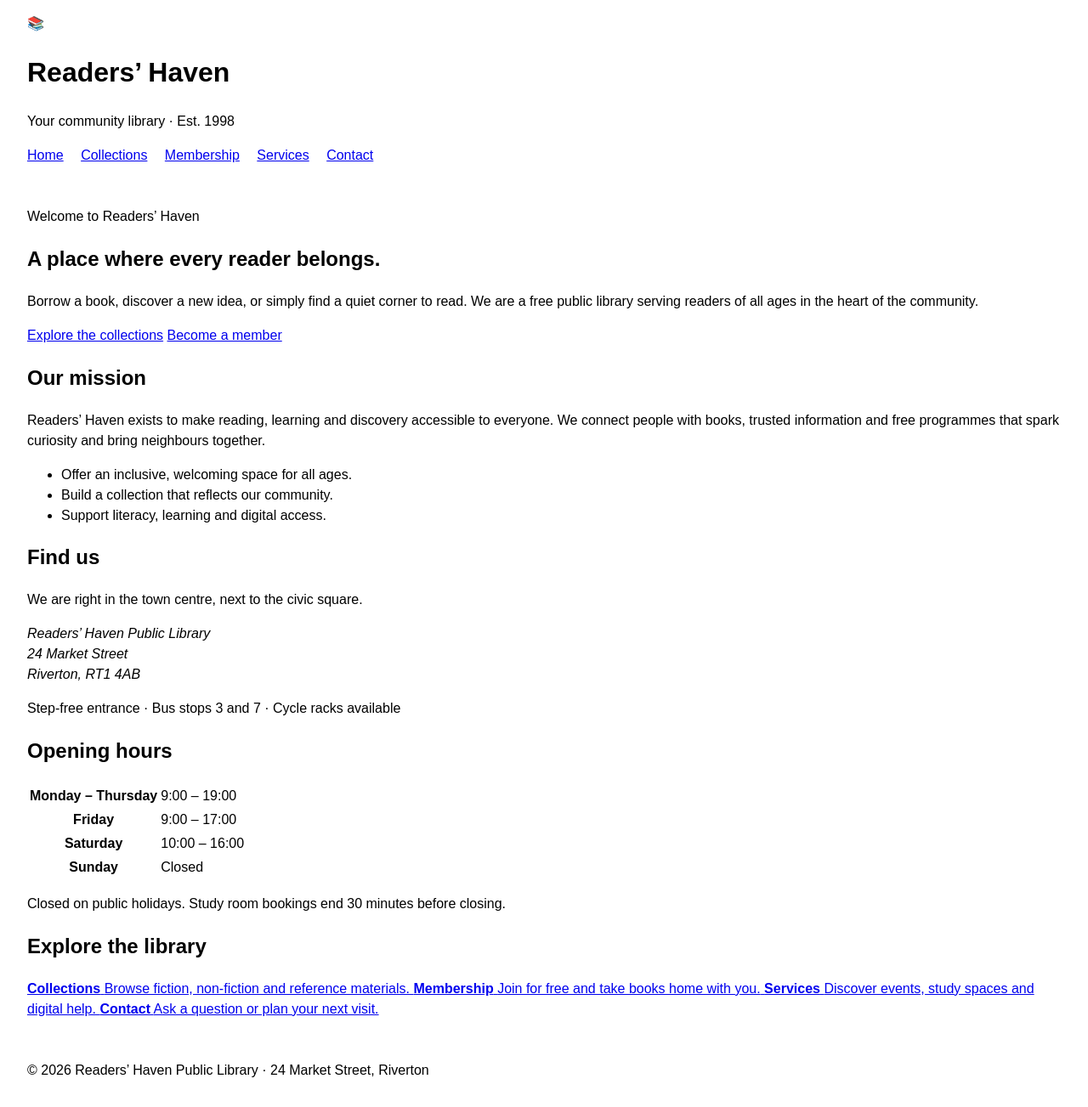
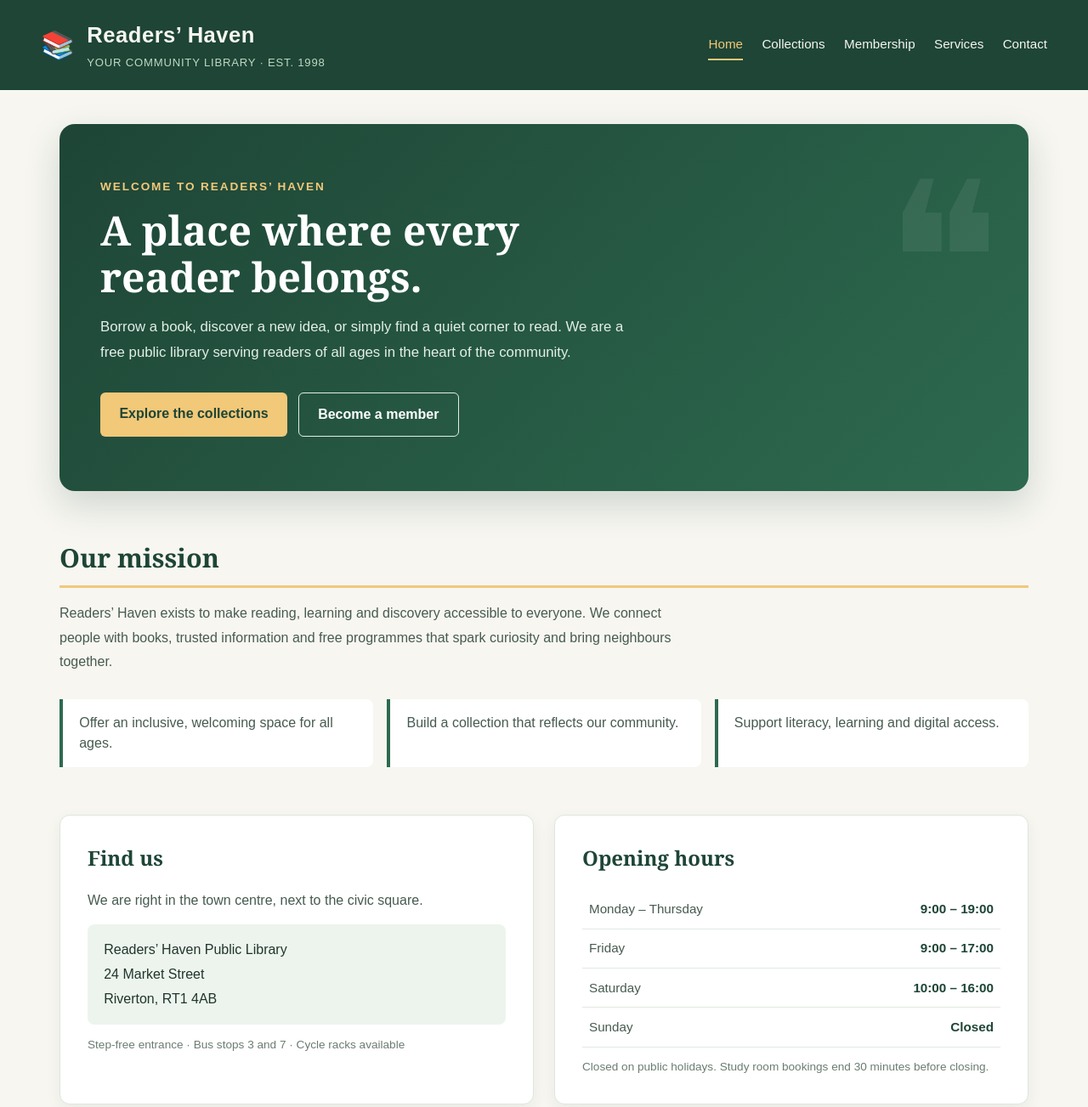
Before and after one commit to AqifAhmed/readers-haven-library, a website: page src/index.html in a window 1280 px wide. Shown: the top 1303 px of the page at 85% size. Drawn offline with Linux system fonts and the light colour scheme.

Commit message:
style: theme the home page with hero, info cards and link grid

```diff
--- a/styles/style.css
+++ b/styles/style.css
@@ -198,3 +198,296 @@ nav a {
     font-size: 1.5rem;
   }
 }
+
+/* =================================
+   HOME PAGE - GREEN LIBRARY THEME
+   ================================= */
+
+.home-body {
+  background-color: #F7F6F1;
+  color: #20362C;
+  font-family: Arial, Helvetica, sans-serif;
+}
+
+.home-header {
+  display: flex;
+  align-items: center;
+  justify-content: space-between;
+  gap: 2rem;
+  padding: 1.4rem 3rem;
+  background-color: #1E4536;
+  color: #F7F6F1;
+}
+
+.home-brand {
+  display: flex;
+  align-items: center;
+  gap: 0.9rem;
+}
+
+.home-brand-mark {
+  font-size: 2rem;
+  line-height: 1;
+}
+
+.home-header h1 {
+  margin: 0;
+  font-size: 1.6rem;
+  letter-spacing: 0.5px;
+}
+
+.home-tagline {
+  margin: 0.2rem 0 0;
+  color: #BFD8C4;
+  font-size: 0.82rem;
+  letter-spacing: 0.06em;
+  text-transform: uppercase;
+}
+
+.home-nav {
+  display: flex;
+  flex-wrap: wrap;
+  gap: 0.4rem 1.4rem;
+}
+
+.home-nav a {
+  color: #F7F6F1;
+  text-decoration: none;
+  font-size: 0.95rem;
+  padding: 0.35rem 0;
+  border-bottom: 2px solid transparent;
+  margin: 0;
+}
+
+.home-nav a:hover,
+.home-nav a:focus,
+.home-nav a[aria-current="page"] {
+  color: #F2C879;
+  border-bottom-color: #F2C879;
+}
+
+.home-main {
+  max-width: 1140px;
+  margin: 0 auto;
+  padding: 2.5rem 2rem 4rem;
+}
+
+.home-hero {
+  position: relative;
+  overflow: hidden;
+  padding: 4rem 3rem;
+  border-radius: 18px;
+  background: linear-gradient(135deg, #1E4536 0%, #2D6A4F 100%);
+  color: #FFFFFF;
+  box-shadow: 0 16px 40px rgba(30, 69, 54, 0.18);
+}
+
+.home-hero::after {
+  content: "\275D";
+  position: absolute;
+  right: 2rem;
+  top: -2.5rem;
+  font-family: Georgia, serif;
+  font-size: 16rem;
+  color: rgba(255, 255, 255, 0.07);
+  pointer-events: none;
+}
+
+.home-eyebrow {
+  margin: 0 0 0.8rem;
+  color: #F2C879;
+  font-size: 0.85rem;
+  font-weight: bold;
+  letter-spacing: 0.14em;
+  text-transform: uppercase;
+}
+
+.home-hero h2 {
+  max-width: 620px;
+  margin: 0 0 1rem;
+  font-family: Georgia, "Times New Roman", serif;
+  font-size: 3rem;
+  line-height: 1.15;
+}
+
+.home-hero-text {
+  max-width: 620px;
+  margin: 0 0 2rem;
+  font-size: 1.05rem;
+  line-height: 1.8;
+  color: #E3EFE6;
+}
+
+.home-hero-actions {
+  display: flex;
+  flex-wrap: wrap;
+  gap: 0.8rem;
+}
+
+.home-button {
+  display: inline-block;
+  padding: 0.8rem 1.4rem;
+  border-radius: 6px;
+  font-weight: bold;
+  text-decoration: none;
+  transition: transform 0.2s ease, background-color 0.2s ease;
+}
+
+.home-button:hover,
+.home-button:focus {
+  transform: translateY(-2px);
+}
+
+.home-button-primary {
+  background-color: #F2C879;
+  color: #1E4536;
+}
+
+.home-button-secondary {
+  border: 1px solid #E3EFE6;
+  color: #FFFFFF;
+}
+
+.home-section {
+  margin-top: 3.5rem;
+}
+
+.home-section > h2 {
+  margin: 0 0 1rem;
+  padding-bottom: 0.6rem;
+  border-bottom: 3px solid #F2C879;
+  font-family: Georgia, "Times New Roman", serif;
+  font-size: 1.9rem;
+  color: #1E4536;
+}
+
+.home-section > p {
+  max-width: 760px;
+  line-height: 1.8;
+  color: #475B50;
+}
+
+.home-mission-list {
+  display: grid;
+  grid-template-columns: repeat(3, 1fr);
+  gap: 1rem;
+  margin: 1.8rem 0 0;
+  padding: 0;
+  list-style: none;
+}
+
+.home-mission-list li {
+  padding: 1rem 1.2rem;
+  border-left: 4px solid #2D6A4F;
+  background-color: #FFFFFF;
+  border-radius: 0 8px 8px 0;
+  color: #475B50;
+}
+
+.home-info-grid {
+  display: grid;
+  grid-template-columns: repeat(2, 1fr);
+  gap: 1.5rem;
+  margin-top: 3.5rem;
+}
+
+.home-card {
+  padding: 2rem;
+  background-color: #FFFFFF;
+  border: 1px solid #DDE6DD;
+  border-radius: 12px;
+  box-shadow: 0 6px 18px rgba(32, 54, 44, 0.06);
+}
+
+.home-card h2 {
+  margin-top: 0;
+  font-family: Georgia, "Times New Roman", serif;
+  color: #1E4536;
+}
+
+.home-card-lead {
+  color: #475B50;
+}
+
+.home-address {
+  padding: 1rem 1.2rem;
+  border-radius: 8px;
+  background-color: #EDF4EE;
+  font-style: normal;
+  line-height: 1.8;
+}
+
+.home-card-note {
+  margin-bottom: 0;
+  font-size: 0.85rem;
+  color: #6B7D71;
+}
+
+.home-hours {
+  width: 100%;
+  border-collapse: collapse;
+}
+
+.home-hours th,
+.home-hours td {
+  padding: 0.7rem 0.5rem;
+  border-bottom: 1px solid #E2E9E2;
+  text-align: left;
+  font-size: 0.95rem;
+}
+
+.home-hours th {
+  font-weight: normal;
+  color: #475B50;
+}
+
+.home-hours td {
+  font-weight: bold;
+  color: #1E4536;
+  text-align: right;
+}
+
+.home-link-grid {
+  display: grid;
+  grid-template-columns: repeat(4, 1fr);
+  gap: 1rem;
+}
+
+.home-link-card {
+  display: flex;
+  flex-direction: column;
+  gap: 0.5rem;
+  min-height: 110px;
+  padding: 1.2rem;
+  border-radius: 10px;
+  background-color: #FFFFFF;
+  border: 1px solid #DDE6DD;
+  color: #20362C;
+  text-decoration: none;
+  transition: transform 0.2s ease, border-color 0.2s ease;
+}
+
+.home-link-card:hover,
+.home-link-card:focus {
+  transform: translateY(-4px);
+  border-color: #2D6A4F;
+}
+
+.home-link-card strong {
+  color: #1E4536;
+  font-size: 1.1rem;
+}
+
+.home-link-card span {
+  font-size: 0.9rem;
+  line-height: 1.5;
+  color: #6B7D71;
+}
+
+.home-footer {
+  padding: 1.6rem;
+  background-color: #1E4536;
+  color: #BFD8C4;
+  text-align: center;
+  font-size: 0.9rem;
+}
```
